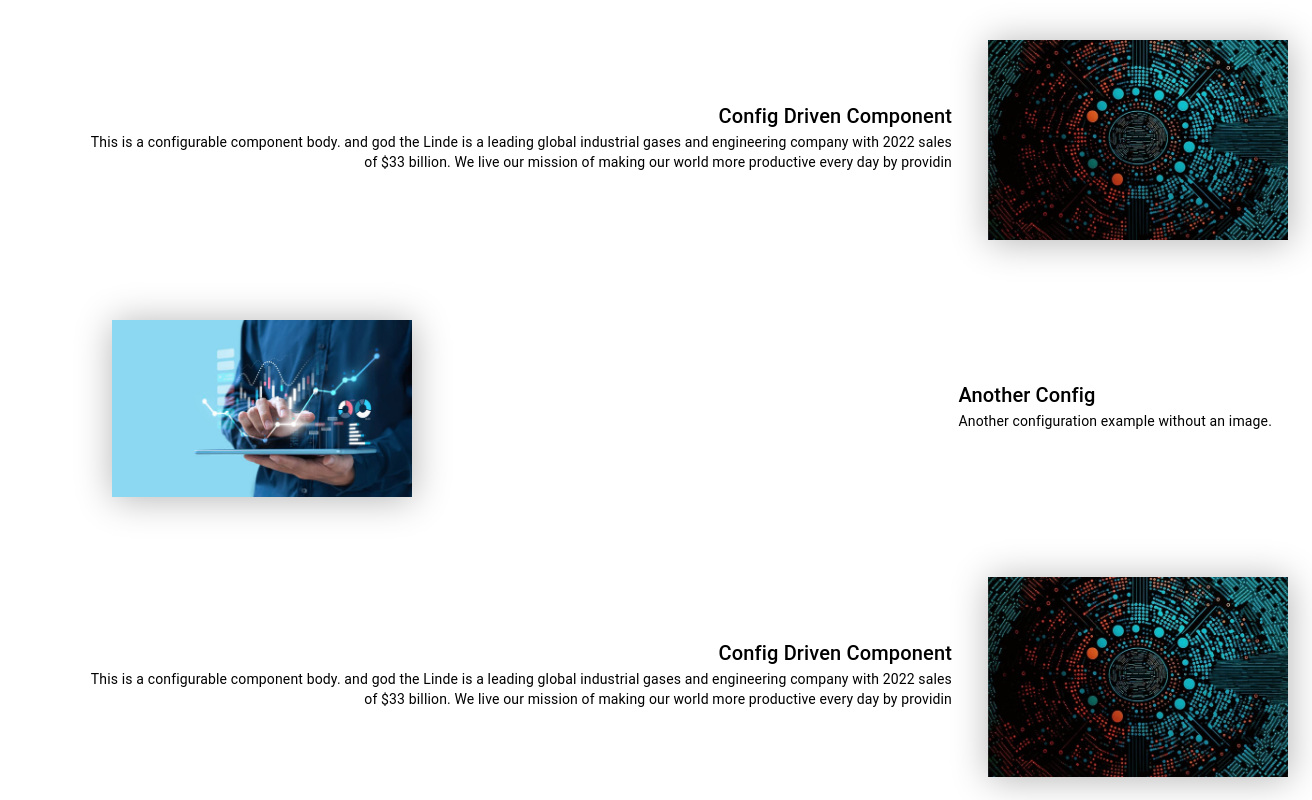
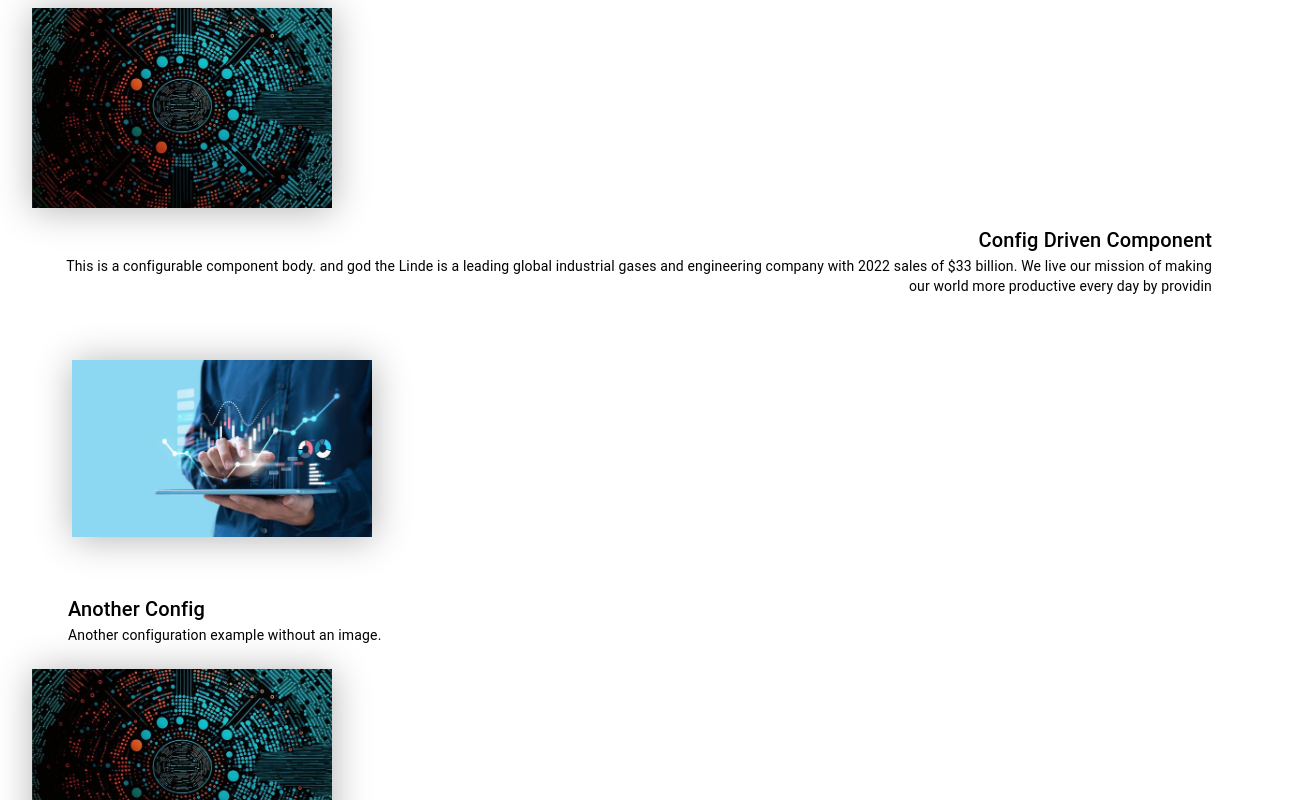
Before and after one commit to ShashankPole/Payroll, a React (Create React App) app: page / in a window 1280 px wide. Shown: the top 800 px of the page, 1312 px wide, since content can reach past the window. Built offline with nearby package versions, Linux system fonts and the light colour scheme.

Commit message:
new changes

```diff
--- a/src/App.js
+++ b/src/App.js
@@ -1,16 +1,12 @@
 import Home from "./Pages/home/Home"
-import FooterComponent from "./footer/FooterComponent"
-import {config1, config2, config3 } from "./configurations/componentConfig"
 
-const homeConfig = [config1, config2, config3];
 
 function App() {
   return (
     <>
-    {homeConfig.map((config, index) => (
-      <Home key={index} {...config}/>
-    ))}
-      <FooterComponent />
+
+      <Home />
+
 
     </>
   );
--- a/src/Pages/home/Home.js
+++ b/src/Pages/home/Home.js
@@ -1,16 +1,19 @@
 import React from 'react';
 
 import { Container, CardContent, Typography, CardMedia } from '@material-ui/core';
+import {config1, config2, config3 } from "../../configurations/componentConfig"
+import FooterComponent from '../../footer/FooterComponent';
 
-function MyComponent(props) {
-  const { title, description, showImage, imageUrl, layout, titleStyle, descriptionStyle, imageStyle, imageDirection } = props;
+const homeConfig = [config1, config2, config3];
+function Home(props) {
+  const { description,   layout,  imageStyle, imageDirection } = props;
 
   const containerStyle = {
-    margin: "40px",
-    display: 'flex',
-    flexDirection: layout.flexDirection || 'row',
-    justifyContent: layout.justifyContent || 'space-between',
-    alignItems: layout.alignItems || 'center',
+    margin: "1px",
+    // display 'flex',
+    // flexDirection: layout.flexDirection || 'row',
+    // justifyContent: layout.justifyContent || 'space-between',
+    // alignItems: layout.alignItems || 'center',
   };
 
   const reversedImageStyle = {
@@ -19,17 +22,20 @@ function MyComponent(props) {
   };
 
   return (
-    <Container style={containerStyle}>
-      {showImage && <CardMedia component="img" src={imageUrl} alt="Component Image" style={reversedImageStyle} />}
-      <div>
-        <CardContent>
-          <Typography variant="h6" style={titleStyle}>{title}</Typography>
-          {description && <Typography variant="body2" style={descriptionStyle}>{description}</Typography>}
-        </CardContent>
-      </div>
-
+    <>
+    <Container >
+      {homeConfig.map((config, index) => (
+       <><CardMedia key={index} component="img" src={config.imageUrl} alt="Component Image" style={config.imageStyle} /><div>
+          <CardContent>
+            <Typography variant="h6" style={config.titleStyle}>{config.title}</Typography>
+            {config.description && <Typography variant="body2" style={config.descriptionStyle}>{config.description}</Typography>}
+          </CardContent>
+        </div></>
+       ))}
+      <FooterComponent />
     </Container>
+    </>
   );
 }
 
-export default MyComponent;
+export default Home;
```
